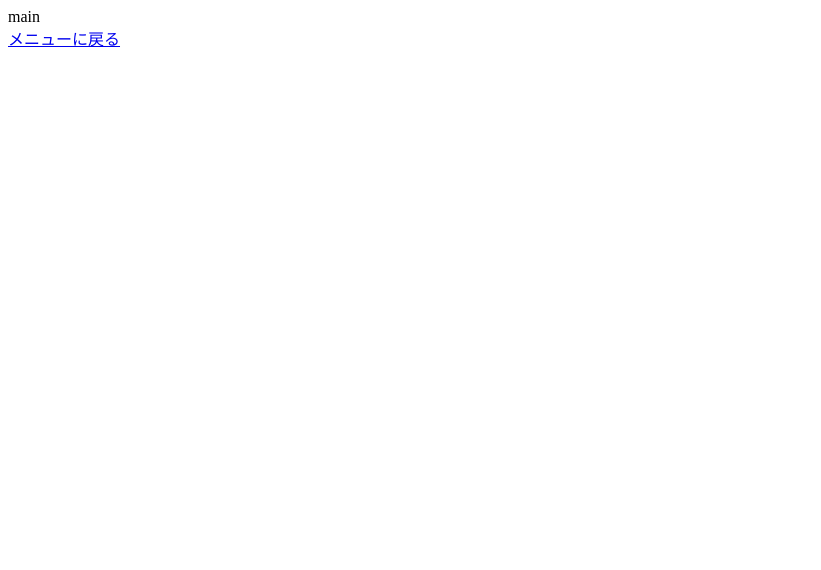
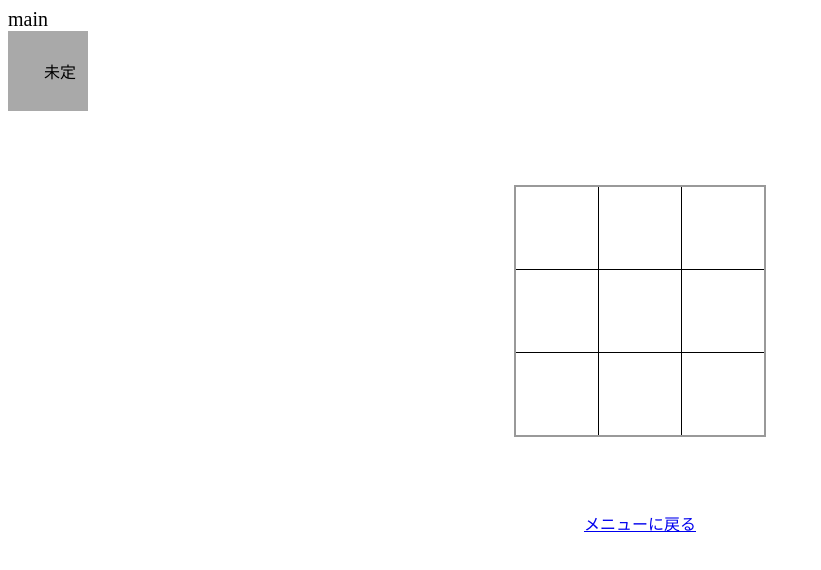
Before and after one commit to CA01971028/orange_and_blue, a website: page index.html in a window 1280 px wide. Shown: the whole page, without its empty margins (0-821 px from the left). Drawn offline with Linux system fonts and the light colour scheme.

Commit message:
add select
add select key

```diff
--- a/index.html
+++ b/index.html
@@ -6,10 +6,17 @@
     <meta name="viewport" content="width=device-width, initial-scale=1.0">
     <title>orange_and_blue</title>
     <link rel="stylesheet" href="style.css">
+    <script src ="main.js"></script>
 </head>
 <body>
-    <div>main</div>
-    <div><a href="sub.html">メニューに戻る</a></div>
-    <div></div>
+    <div id="ma">main</div>
+    <div id="se"><div id="select">未定</div></div>
+
+    <div id="center">
+    <div id="container">
+        <table id="board"></table>
+    </div>
+    </div>
+    <div id="back"><a href="sub.html">メニューに戻る</a></div>
 </body>
 </html>
--- a/main.js
+++ b/main.js
@@ -2,6 +2,10 @@ window.addEventListener('DOMContentLoaded', () => {// ページ読込後に実
     let board = document.getElementById("board");
     let xy = 3;
     let count = 0;
+
+
+
+
 
     for (let i = 0; i < xy; i++) {
         let tr = document.createElement("tr");
@@ -14,6 +18,7 @@ window.addEventListener('DOMContentLoaded', () => {// ページ読込後に実
 
             td.addEventListener('click', (event) => {
                 let self = event.target;
+                //クリックした時の〇か×かの判定
                 let pice = count++ % 2 == 0 ? "○" : "×";
                 self.textContent = pice;
                 if (count == xy * xy) {
@@ -27,3 +32,10 @@ window.addEventListener('DOMContentLoaded', () => {// ページ読込後に実
         board.appendChild(tr);
     }
 });
+function f (){
+//keyの取得
+document.addEventListener('keydown', e => {
+    select.textContent = e.key;
+  });
+}
+f()
--- a/style.scss
+++ b/style.scss
@@ -22,3 +22,55 @@
   -webkit-background-clip: text;
   -webkit-text-fill-color: transparent;
 }
+/*index.html*/
+#ma {
+    color: black;
+    font-size: 20px;
+  }
+
+  #center {
+    display: flex;
+    justify-content: center;
+    align-items: center;
+    height: 50vh;
+  }
+  #container {
+    padding: 10px;
+    margin-left: auto;
+    margin-right: auto;
+  }
+
+  table {
+    border-collapse: collapse;
+    border-spacing: 0;
+    border: 2px solid #999;
+    max-width: 100%;
+    background: #fff;
+    text-align: center;
+  }
+
+  td {
+    border: 1px solid black;
+    width: 80px;
+    height: 80px;
+    font-size: 40px;
+    font-weight: bold;
+    color: orangered;
+  }
+
+  #back {
+    text-align: center;
+  }
+  #select{
+    height: 80px;
+    width: 80px;
+    position:absolute;
+    top:35%;
+    left: 45%;
+  }
+  #se{
+    position: relative;
+    width: 80px;
+    height: 80px;
+    background-color: darkgray;
+  }
```
Also changed, not shown: style.css, 1 other file.
